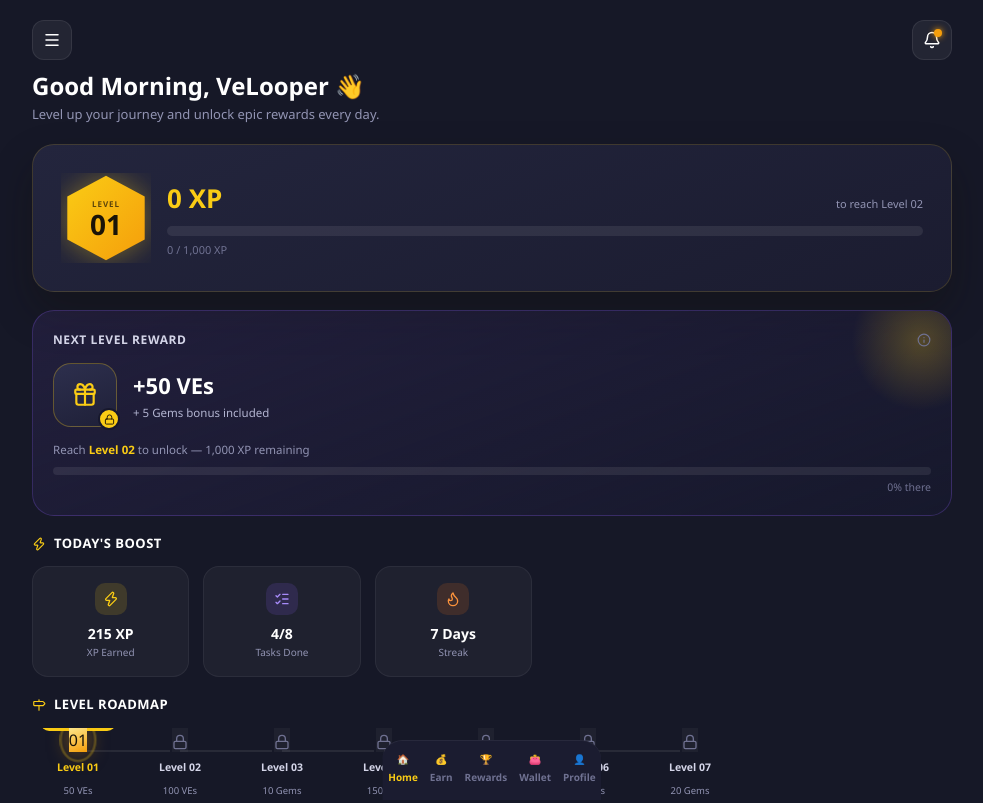
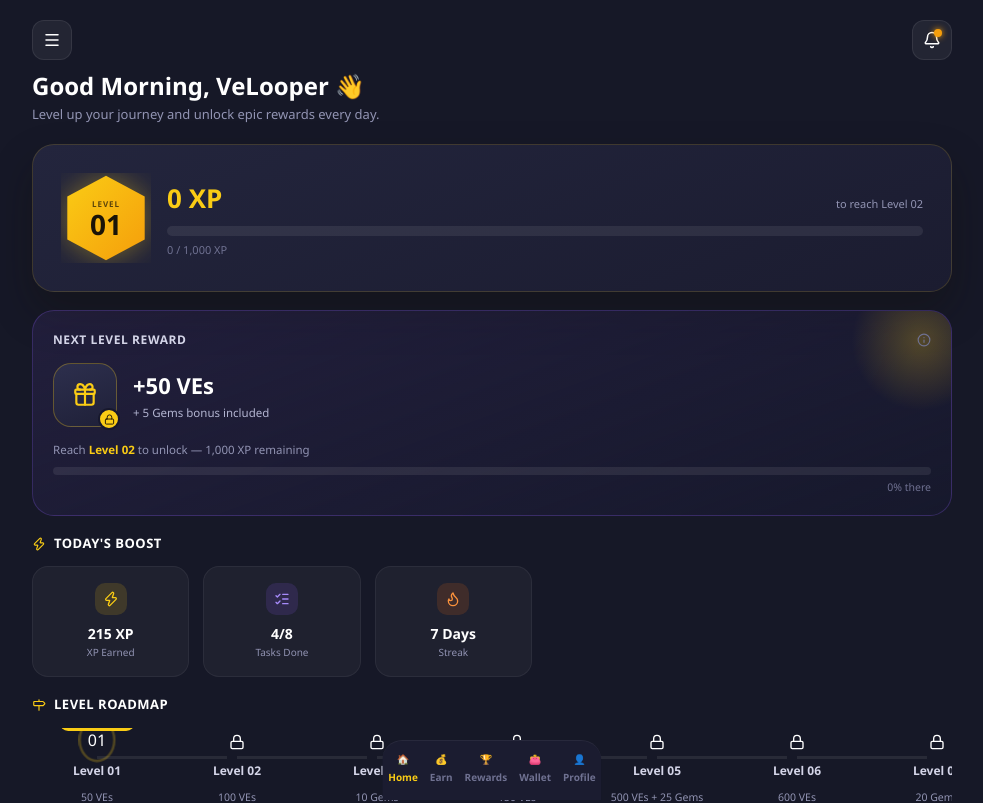
Before and after one commit to Muskan-tuteja/veloop-level-dashboard, a React (Vite) app: page /Lvl-Dashboard in a window 1280 px wide. Shown: the top 803 px of the page, without its empty margins (148-1131 px from the left). Built offline with nearby package versions, Linux system fonts and the light colour scheme.

Commit message:
Add unique roadmap enhancements - hover tooltips, reward icons, connector shimmer

```diff
--- a/src/components/LevelRoadmap/LevelRoadmap.module.css
+++ b/src/components/LevelRoadmap/LevelRoadmap.module.css
@@ -31,74 +31,47 @@
 
 .node {
   flex-shrink: 0;
-  width: 92px;
+  width: 130px;
   display: flex;
   flex-direction: column;
   align-items: center;
-  gap: 8px;
+  gap: 10px;
   position: relative;
 }
 
-.connector {
-  position: absolute;
-  top: 22px;
-  left: 50%;
-  width: 100%;
-  height: 2px;
-  background: rgba(255, 255, 255, 0.08);
-  z-index: 0;
-}
-
-.connectorDone {
-  background: linear-gradient(90deg, #facc15, rgba(250, 204, 21, 0.3));
-}
-
 .circle {
-  width: 44px;
-  height: 44px;
+  width: 56px;
+  height: 56px;
   border-radius: 50%;
   display: flex;
   align-items: center;
   justify-content: center;
   font-weight: 900;
-  font-size: 13px;
+  font-size: 16px;
   position: relative;
   z-index: 1;
   border: 2px solid transparent;
 }
 
-.circleCompleted {
-  background: rgba(74, 222, 128, 0.15);
-  border-color: #4ade80;
-  color: #4ade80;
-}
-
-.circleCurrent {
-  background: linear-gradient(160deg, #fde68a, #f59e0b);
-  color: #1a1408;
-  box-shadow: 0 0 20px rgba(245, 158, 11, 0.5);
-  border-color: #facc15;
-}
-
-.circleLocked {
-  background: rgba(255, 255, 255, 0.04);
-  border-color: rgba(255, 255, 255, 0.1);
-  color: #6f7191;
+.connector {
+  position: absolute;
+  top: 28px;
+  left: 50%;
+  width: 100%;
+  height: 3px;
+  background: rgba(255, 255, 255, 0.08);
+  z-index: 0;
 }
 
 .label {
-  font-size: 10.5px;
+  font-size: 12px;
   font-weight: 700;
   text-align: center;
   color: #d4d5e8;
 }
 
-.labelCurrent {
-  color: #facc15;
-}
-
 .reward {
-  font-size: 9.5px;
+  font-size: 10.5px;
   color: #9294b3;
   text-align: center;
 }
```
